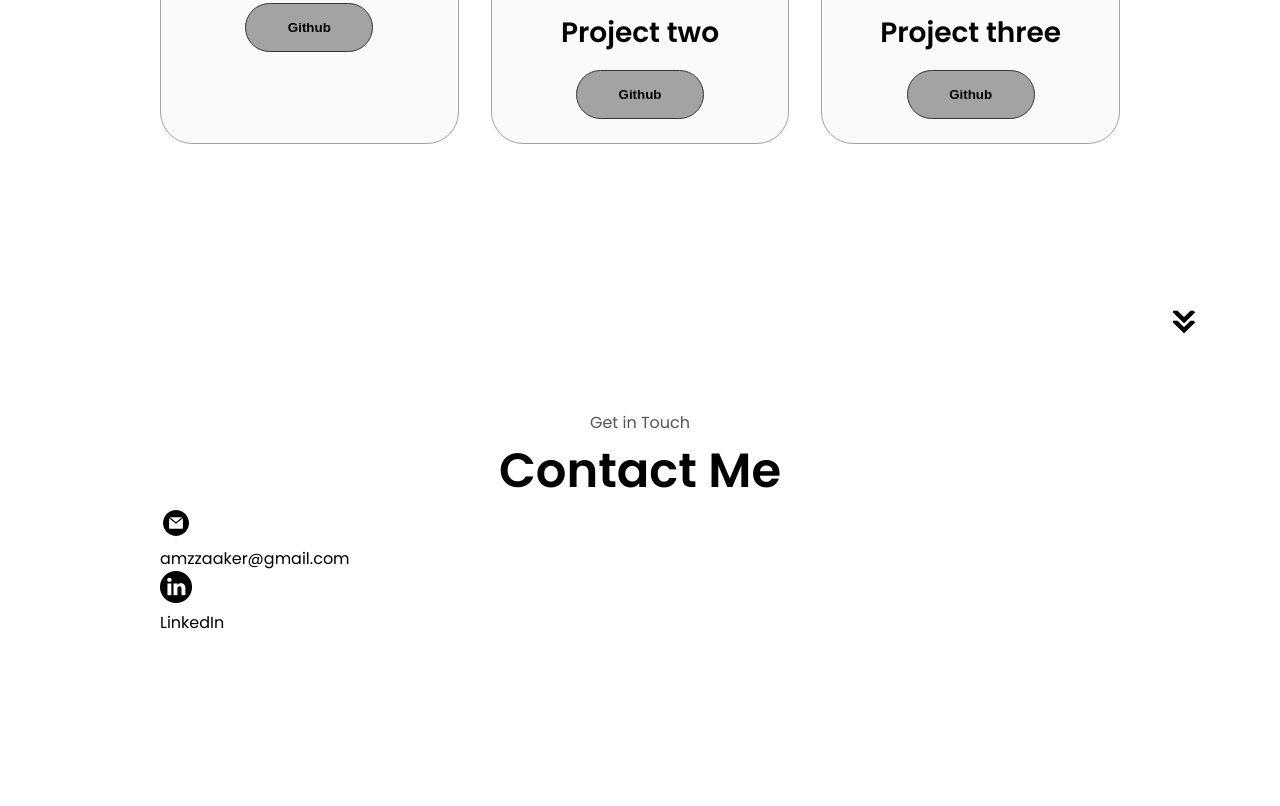
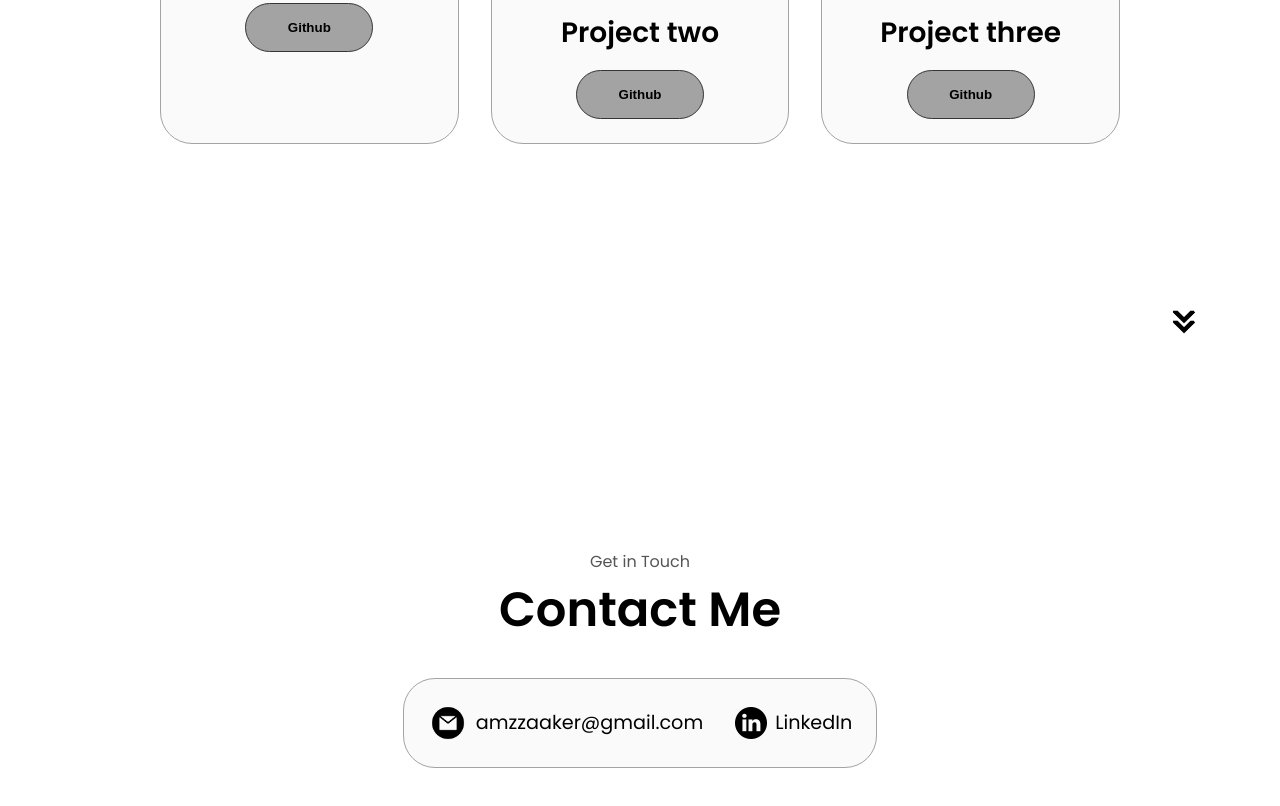
Before and after one commit to amirmohammadzaker/Personal-Portfolio-Website-Project, a plain HTML site: page index.html in a window 1280 px wide. Shown: the part 2702-3508 px from the top of the page. Drawn offline with Linux system fonts and the light colour scheme.

Commit message:
style: style contact section containers, text, and icons

```diff
--- a/style.css
+++ b/style.css
@@ -385,3 +385,43 @@ article .icon {
   color: black;
   background-color: rgb(163, 163, 163);
 }
+
+/* CONTACT */
+
+#contact {
+  display: flex;
+  justify-content: center;
+  flex-direction: column;
+  height: 70vh;
+}
+
+.contact-info-upper-container {
+  display: flex;
+  justify-content: center;
+  border-radius: 2rem;
+  border: rgb(53, 53, 53) 0.1rem solid;
+  border-color: rgb(163, 163, 163);
+  background: rgb(250, 250, 250);
+  margin: 2rem auto;
+  padding: 0.5rem;
+}
+
+.contact-info-container{
+  display: flex;
+  align-items: center;
+  justify-content: center;
+  gap: 0.5rem;
+  margin: 1rem;
+}
+
+.contact-info-container p {
+  font-size: larger;
+}
+
+.contact-icon{
+  cursor: default;
+}
+
+.email-icon {
+  height: 2.5rem;
+}
```
